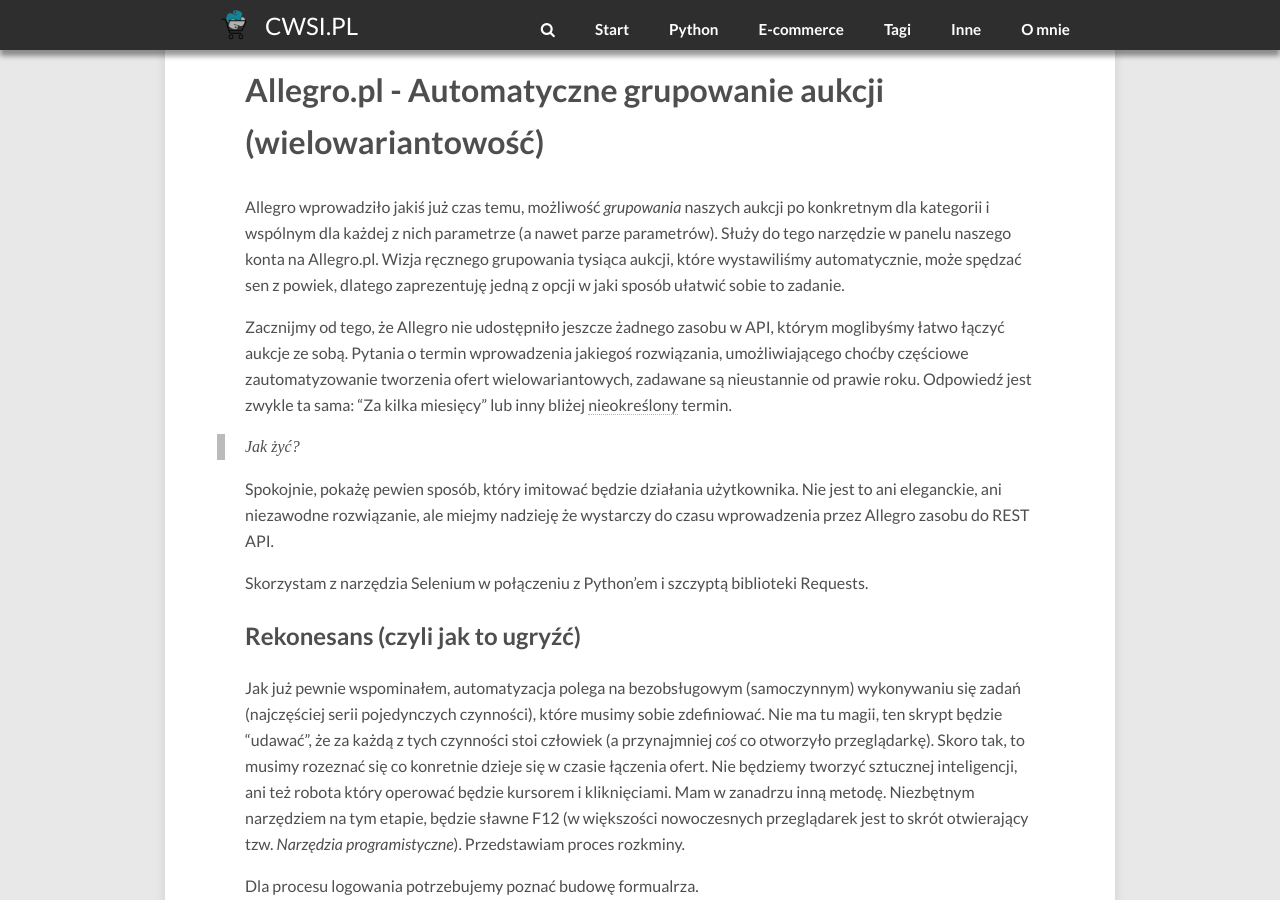
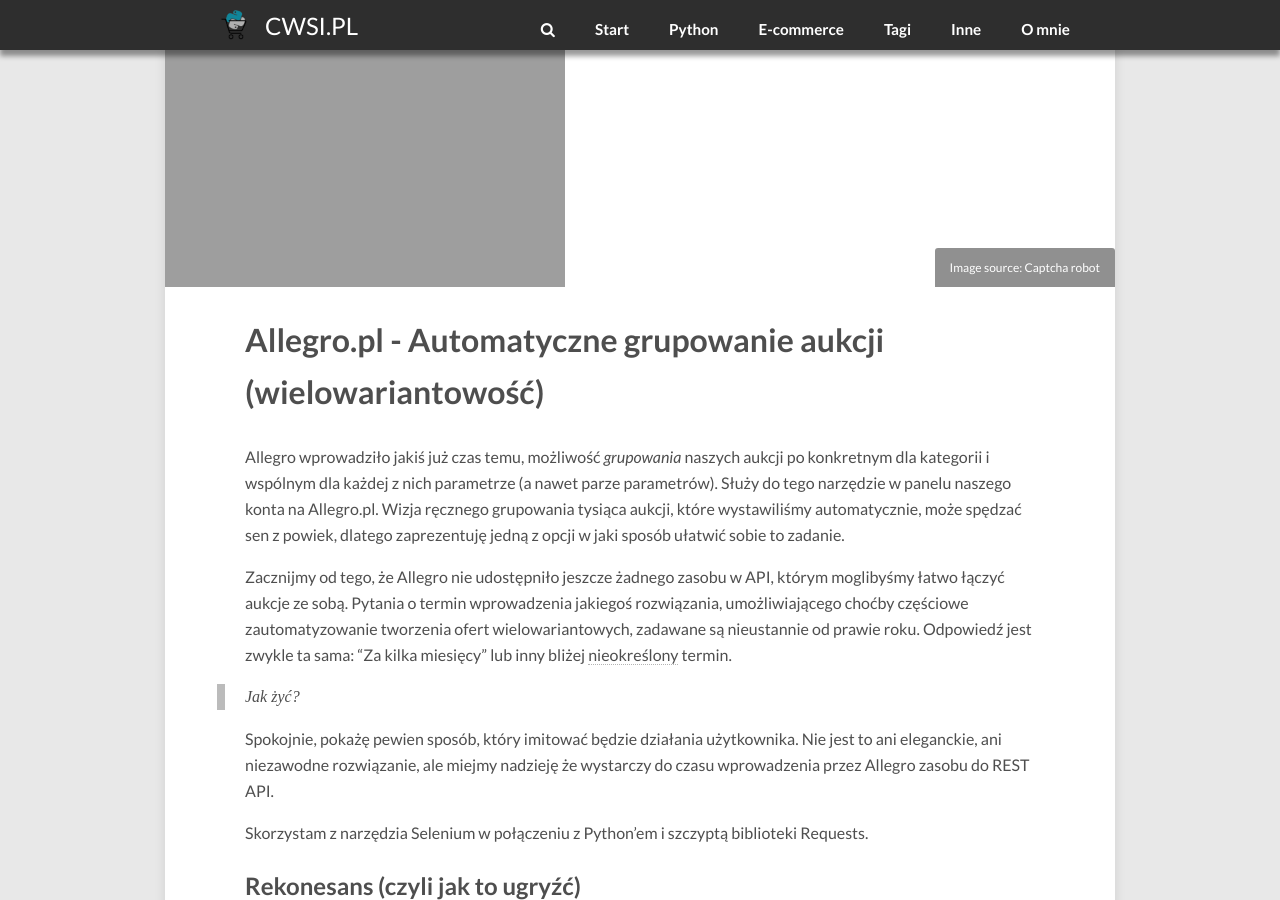
Before and after one commit to chawel/blog-test, a Jekyll site: the page built from _posts/ecommerce/allegro/2018-02-14-allegro-pl-automatyczne-grupowanie-aukcji-wielowariantowosc.md, in a window 1280 px wide and 900 px high, scrolled down 363 px. Built offline with Jekyll 4.4.1, drawn with Linux system fonts in a browser that asks for light colours; nearby versions of some CDN libraries; comment, search, counter and statistics services are not loaded.

Commit message:
Post image - Allegro wielowariantowosc

```diff
--- a/_posts/ecommerce/allegro/2018-02-14-allegro-pl-automatyczne-grupowanie-aukcji-wielowariantowosc.md
+++ b/_posts/ecommerce/allegro/2018-02-14-allegro-pl-automatyczne-grupowanie-aukcji-wielowariantowosc.md
@@ -6,9 +6,9 @@
 description:
 tags: [allegro, python, selenium]
 image:
-  feature:
-  credit:
-  creditlink:
+  feature: captcha_robot.gif
+  credit: Captcha robot
+  creditlink: https://www.youtube.com/watch?v=fsF7enQY8uI
 comments:
 share:
 date: 2018-02-14T21:48:21+01:00
```
Also changed, not shown: 1 other file.
